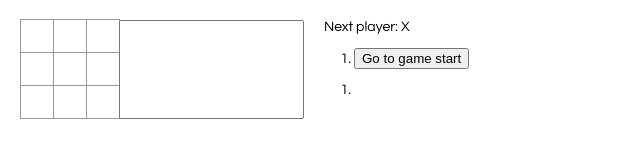
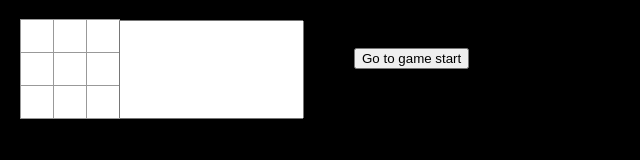
Before and after one commit to Dawnshot7/React-game-tic-tac-toe, a React app: page / in a window 1280 px wide. Shown: the whole page, without its empty margins (0-640 px from the left). Built offline with nearby package versions, Linux system fonts and the light colour scheme.

Commit message:
changes background color

```diff
--- a/src/index.css
+++ b/src/index.css
@@ -1,5 +1,6 @@
 body {
-  font: 14px "Century Gothic", Futura, sans-serif;
+  background-color: black;
+  font: 14px "Century Gothic", Futura, sans-serif, white;
   margin: 20px;
 }
 
```
